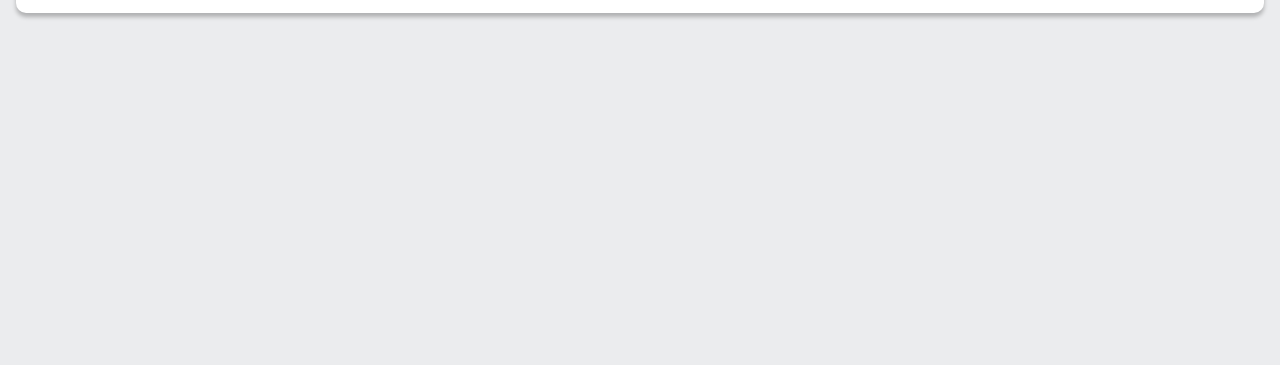
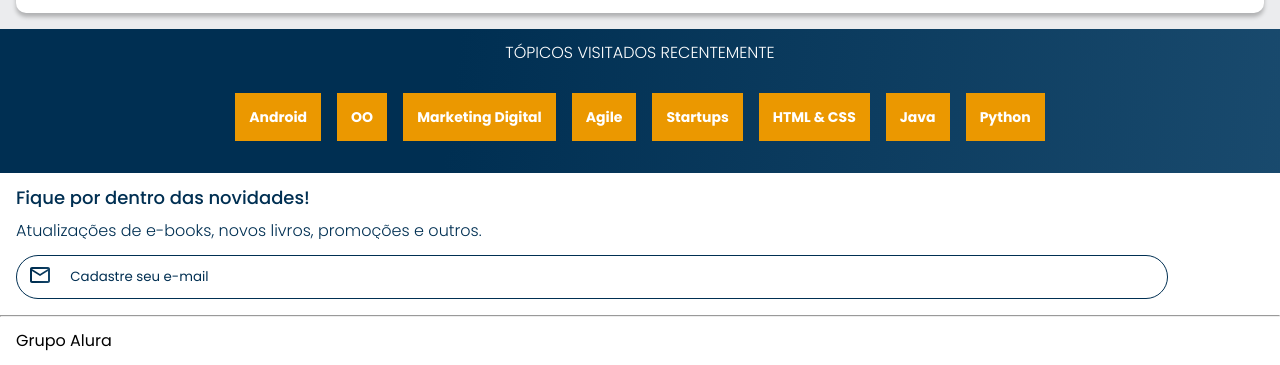
Before and after one commit to Matheus-D/Alura-Book, a plain HTML site: page index.html in a window 1280 px wide. Shown: the part 2321-2686 px from the top of the page. Before the commit the page ends 2350 px from the top, so only its background shows below. Drawn offline with nearby package versions, Linux system fonts and the light colour scheme.

Commit message:
Completed layout 428

```diff
--- a/index.html
+++ b/index.html
@@ -153,8 +153,49 @@
                 <a href="#" class="botoes_ancora">Saiba mais</a>
            </div>
         </div>
+    </section>
 
+    <section class="topicos">
+        <h2 class="topicos__titulo">TÓPICOS VISITADOS RECENTEMENTE</h2>
+            <ul class="topicos__lista">
+               <li class="topicos__item">
+                    <a href="#" class="topicos__link">Android</a>
+                </li>
+                <li class="topicos__item">
+                    <a href="#" class="topicos__link">OO</a>
+                </li>
+                <li class="topicos__item">
+                    <a href="#" class="topicos__link">Marketing Digital</a>
+                </li>
+                <li class="topicos__item">
+                    <a href="#" class="topicos__link">Agile</a>
+                </li>
+                <li class="topicos__item">
+                    <a href="#" class="topicos__link">Startups</a>
+                </li>
+                <li class="topicos__item">
+                    <a href="#" class="topicos__link">HTML & CSS</a>
+                </li>
+                <li class="topicos__item">
+                    <a href="#" class="topicos__link">Java</a>
+                </li>
+                <li class="topicos__item">
+                    <a href="#" class="topicos__link">Python</a>
+                </li>
+            </ul>
     </section>
+
+    <section class="contato">
+        <h2 class="contato__titulo">Fique por dentro das novidades!</h2>
+        <p class="contato__texto">Atualizações de e-books, novos livros, promoções e outros.</p>
+        <input type="email" placeholder="Cadastre seu e-mail" class="contato__email">
+    </section>
+
+    <hr />
+
+    <footer class="rodape">
+        <h2 class="rodape__titulo">Grupo Alura</h2>
+    </footer>
 
     <script src="https://cdn.jsdelivr.net/npm/swiper@8/swiper-bundle.min.js"></script>
     <script>
--- a/styles.css
+++ b/styles.css
@@ -1,6 +1,9 @@
 @import url("styles/header.css");
 @import url("styles/banner.css");
 @import url("styles/carrossel.css");
+@import url("styles/topicos.css");
+@import url("styles/contato.css");
+@import url("styles/rodape.css");
 
 :root {
     --cor-de-fundo: #EBECEE;
--- /dev/null
+++ b/styles/contato.css
@@ -0,0 +1,38 @@
+.contato {
+    background-color: var(--branco);
+    padding: 1em;
+}
+
+.contato__titulo,
+.contato__texto {
+    background: var(--azul-degrade);
+    -webkit-background-clip: text;
+    -webkit-text-fill-color: transparent;
+    background-clip: text;
+    -webkit-text-fill-color: transparent;
+}
+
+.contato__titulo {
+    font-size: 18px;
+    font-weight: 500;
+}
+
+.contato__texto {
+    font-weight: 300;
+    margin: 1em 0;
+}
+
+.contato__email {
+    padding: 1em;
+    border: 1px solid var(--azul);
+    border-radius: 24px;
+    width: 90%;
+    color: var(--azul);
+}
+
+.contato__email::placeholder {
+    font-family: var(--fonte-principal);
+    color: var(--azul);
+    background: url("../img/Vector.svg") no-repeat;
+    padding-left: 3em;
+}
--- /dev/null
+++ b/styles/rodape.css
@@ -0,0 +1,14 @@
+hr {
+    margin: 0;
+}
+
+.rodape {
+    background-color: var(--branco);
+    padding: 1em;
+}
+
+.rodape__titulo {
+    font-family: var(--fonte-principal);
+    font-weight: 400;
+    font-size: 16px;
+}
--- /dev/null
+++ b/styles/topicos.css
@@ -0,0 +1,30 @@
+.topicos {
+    background: var(--azul-degrade);
+    text-align: center;
+    padding: 1em 0;
+}
+
+.topicos__titulo {
+    color: var(--branco);
+    font-weight: 300;
+    margin-bottom: 1em;
+}
+
+.topicos__lista{
+    display: flex;
+    flex-wrap: wrap;
+    justify-content: center;
+}
+
+.topicos__item {
+    margin: 2em 0.5em;
+}
+
+.topicos__link {
+    color: var(--branco);
+    padding: 1em;
+    background-color: var(--laranja);
+    text-decoration: none;
+    font-size: 14px;
+    font-weight: 700;
+}
```
Also changed, not shown: img/Vector.svg (added).
